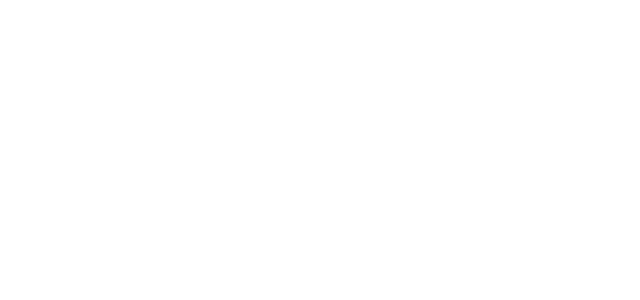
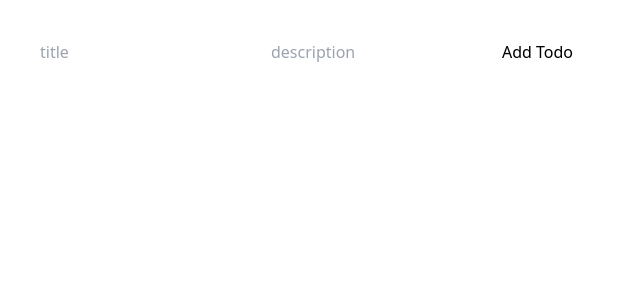
Before and after one commit to m-abuhanifa/stamurai-next-app, a Next.js app: page / in a window 1280 px wide. Shown: the top 300 px of the page, without its empty margins (0-640 px from the left). Built offline with nearby package versions, Linux system fonts and the light colour scheme.

Commit message:
created todo using CreateTodo

```diff
--- a/components/All.tsx
+++ b/components/All.tsx
@@ -1,9 +1,13 @@
+import CreateTodo from "./CreateTodo";
 import Todos from "./Todos";
 
 export default function All() {
   return (
     <div>
       <div>
+        <CreateTodo />
+      </div>
+      <div>
         <Todos />
       </div>
     </div>
--- /dev/null
+++ b/components/CreateTodo.tsx
@@ -0,0 +1,22 @@
+import store from "@/stores/DataStore";
+import { observer } from "mobx-react-lite";
+
+function CreateTodo() {
+  return (
+    <div>
+      <input
+        type="text"
+        placeholder="title"
+        onChange={(e) => (store.newTodo = e.target.value)}
+      />
+      <input
+        type="text"
+        placeholder="description"
+        onChange={(e) => (store.newDescription = e.target.value)}
+      />
+      <button onClick={() => store.addTodo()}>Add Todo</button>
+    </div>
+  );
+}
+
+export default observer(CreateTodo);
--- a/pages/index.tsx
+++ b/pages/index.tsx
@@ -5,7 +5,7 @@
 
 export default function Home() {
   return (
-    <main>
+    <main className="m-10">
       <All />
     </main>
   );
```
